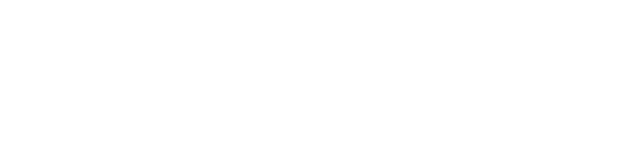
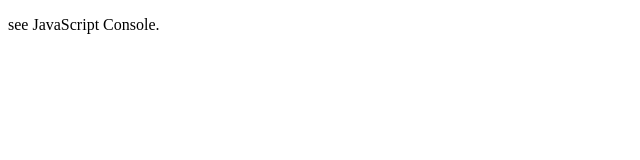
Before and after one commit to i09158knct/2012KE, a plain HTML site: page ke15/index.html in a window 1280 px wide. Shown: the whole page, without its empty margins (0-640 px from the left). Drawn offline with Linux system fonts and the light colour scheme.

Commit message:
fix title

```diff
--- a/ke15/index.html
+++ b/ke15/index.html
@@ -2,9 +2,12 @@
 <html lang="ja">
 <head>
   <meta charset="utf-8">
-  <title>2012KE14</title>
+  <title>2012KE15</title>
 </head>
 <body>
+  <div>
+    <p>see JavaScript Console.</p>
+  </div>
   <script src="js/lib/underscore.js"></script>
   <script src="js/fuzzy_set_functions.js"></script>
   <script src="js/main.js"></script>
```
